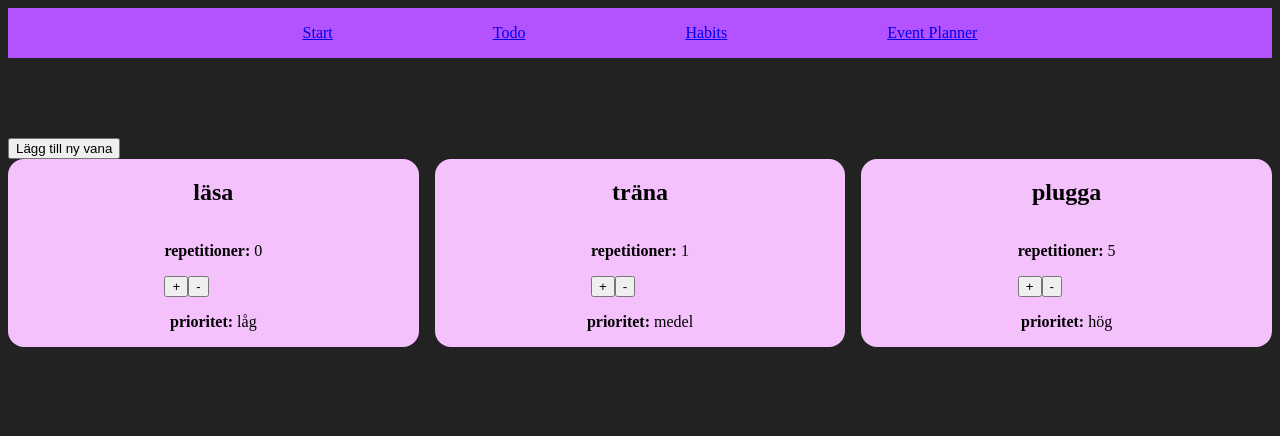
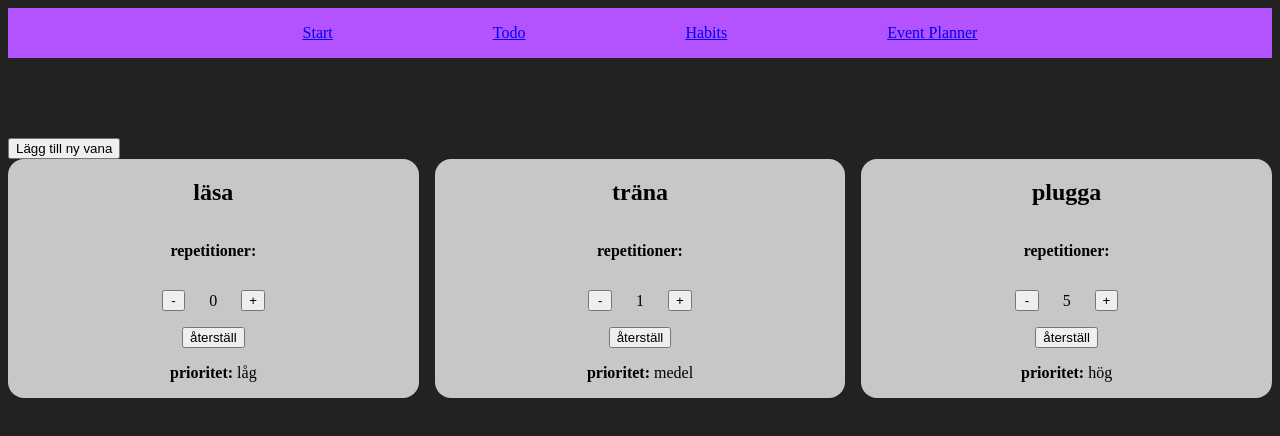
Before and after one commit to Ebba-Ene/projektarbete-productivity-assistant-application, a React (Vite) app: page /habits in a window 1280 px wide. Shown: the top 436 px of the page. Built offline with nearby package versions, Linux system fonts and the light colour scheme.

Commit message:
Add CSS to fix layout buttons inside habits card

```diff
--- a/src/context/HabitsContext.jsx
+++ b/src/context/HabitsContext.jsx
@@ -24,8 +24,10 @@ const HabitsProvider = ({ children }) => {
     const newHabits = [...habits]
     if (change === "increase") {
       ++newHabits[placement].repetitions
+    } else if (change === "decrease") {
+      --newHabits[placement].repetitions
     } else {
-      --newHabits[placement].repetitions
+      newHabits[placement].repetitions = 0
     }
 
     setHabits(newHabits)
--- a/src/pages/Habits/Habits.jsx
+++ b/src/pages/Habits/Habits.jsx
@@ -23,10 +23,18 @@ const Habits = () => {
         {habits.map((item, i) => (
           <div className={s.habitCard} key={i}>
             <h2>{item.title}</h2>
-            <div>
             <p>
-                <strong>repetitioner:</strong> {item.repetitions}
+              <strong>repetitioner:</strong>
             </p>
+            <div className={s.reps}>
+              <button
+                onClick={(e) => {
+                  updateInArray(i, "decrease")
+                }}
+              >
+                -
+              </button>
+              <p>{item.repetitions}</p>
               <button
                 onClick={(e) => {
                   updateInArray(i, "increase")
@@ -34,14 +42,14 @@ const Habits = () => {
               >
                 +
               </button>
+            </div>
             <button
               onClick={(e) => {
-                  updateInArray(i, "decrease")
+                updateInArray(i, "reset")
               }}
             >
-                -
+              återställ
             </button>
-            </div>
 
             <p>
               <strong>prioritet:</strong> {item.priority}{" "}
--- a/src/pages/Habits/Habits.module.css
+++ b/src/pages/Habits/Habits.module.css
@@ -1,7 +1,7 @@
 .habitCard{
     display:flex;
     flex-direction: column;
-    background-color:rgb(245, 193, 253);
+    background-color:rgb(199, 199, 199);
     border-radius:1rem;
     align-items: center;
 }
@@ -16,3 +16,17 @@ h1{
 body{
     background-color:#222222;
 }
+.reps{
+    display:grid;
+    grid-template-columns: repeat(3,1fr);
+    justify-content: center;
+    align-items: center;
+    gap:1rem;
+    margin-bottom:0.1rem;
+}
+/* .reps button{
+    padding:1rem;
+} */
+.reps p{
+    text-align: center;
+}
```
Lines whose indentation alone changed are shown as unchanged.
